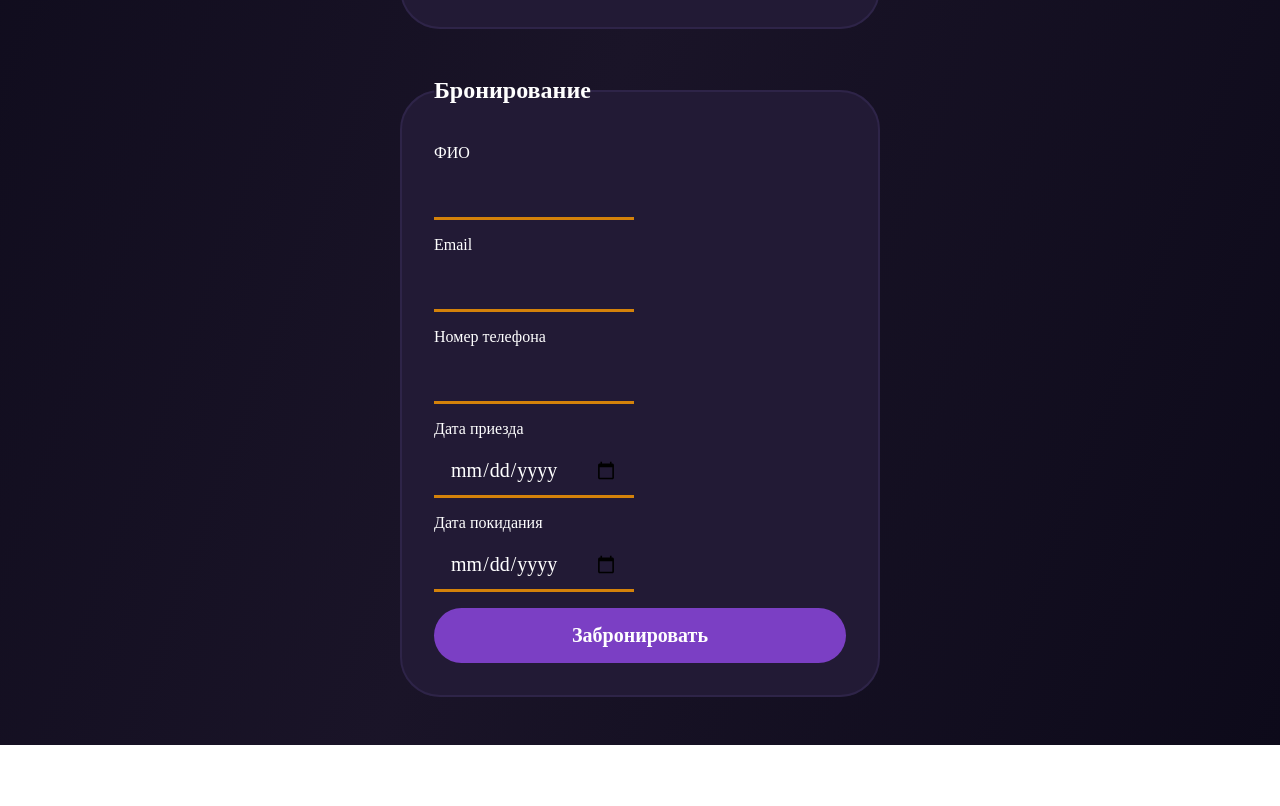
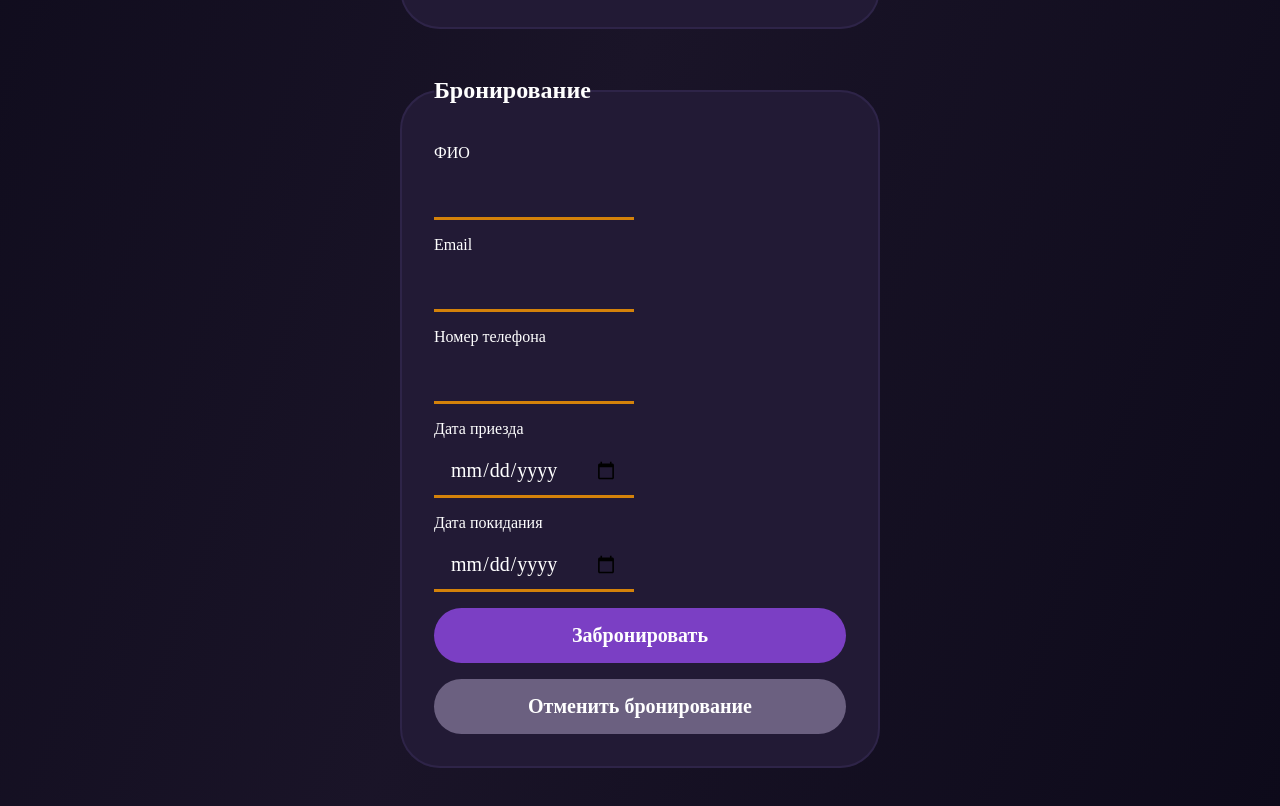
Before and after one commit to KetchuPPMaxeeB/hotel_miranda, a website: page room.html in a window 1280 px wide. Shown: the part 707-1513 px from the top of the page. Before the commit the page ends 1452 px from the top, so only its background shows below. Drawn offline with Linux system fonts and the light colour scheme; no server answers.

Commit message:
last commit

```diff
--- a/room.html
+++ b/room.html
@@ -65,6 +65,7 @@
             </div>
 
             <button type="submit" id="book">Забронировать</button>
+            <button type="submit" id="cancel">Отменить бронирование</button>
         </fieldset>
     </form>
 <script src="./roomscript.js"></script>
--- a/roomStyles.css
+++ b/roomStyles.css
@@ -193,3 +193,13 @@ img {
     height: 275px;
     background-color: var(--color-text-muted);
 }
+
+#cancel {
+    background-color: var(--color-text-muted);
+    border-radius: 30px;
+    padding: 1rem;
+    font-size: 20px;
+    color: #ffffff;
+    font-weight: 600;
+    border: none;
+}
```
Also changed, not shown: index.html (+1 -1 lines), text.js (+8 -0 lines).
